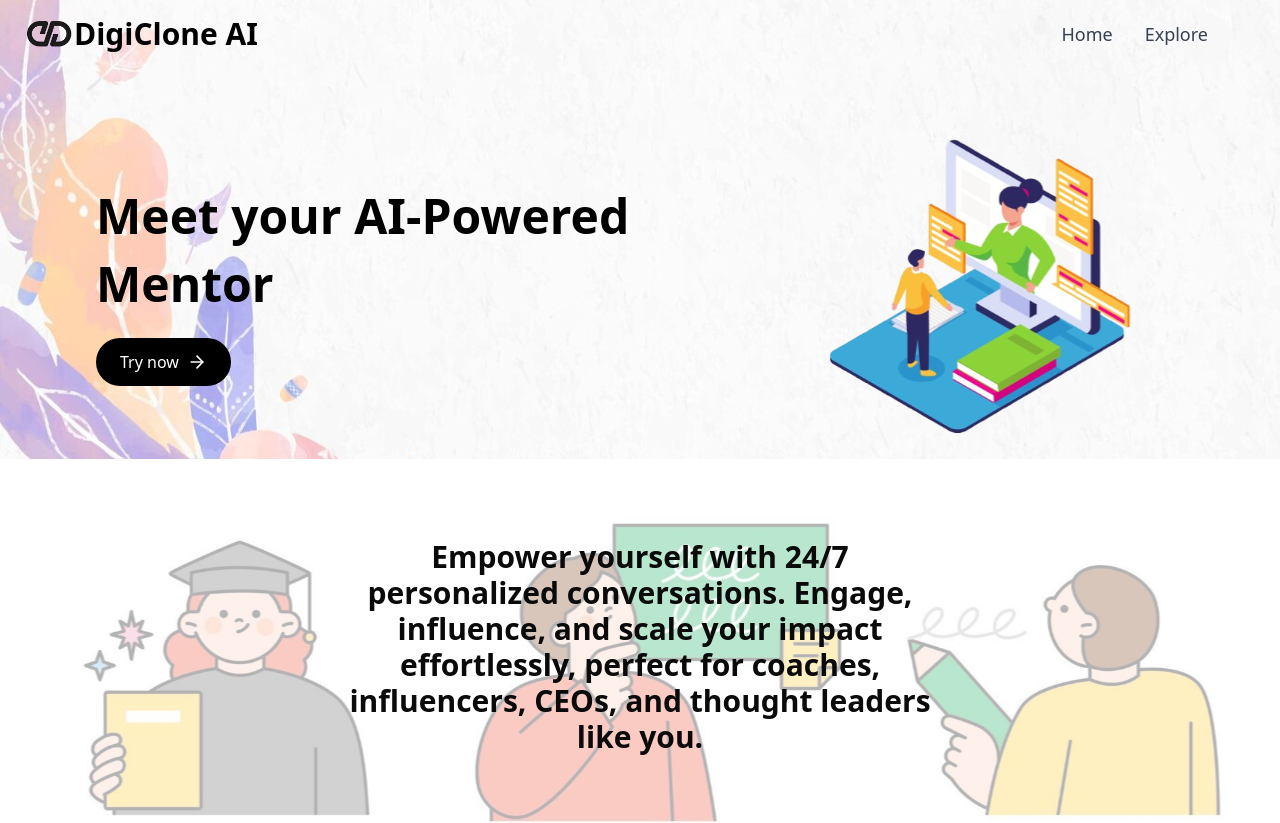
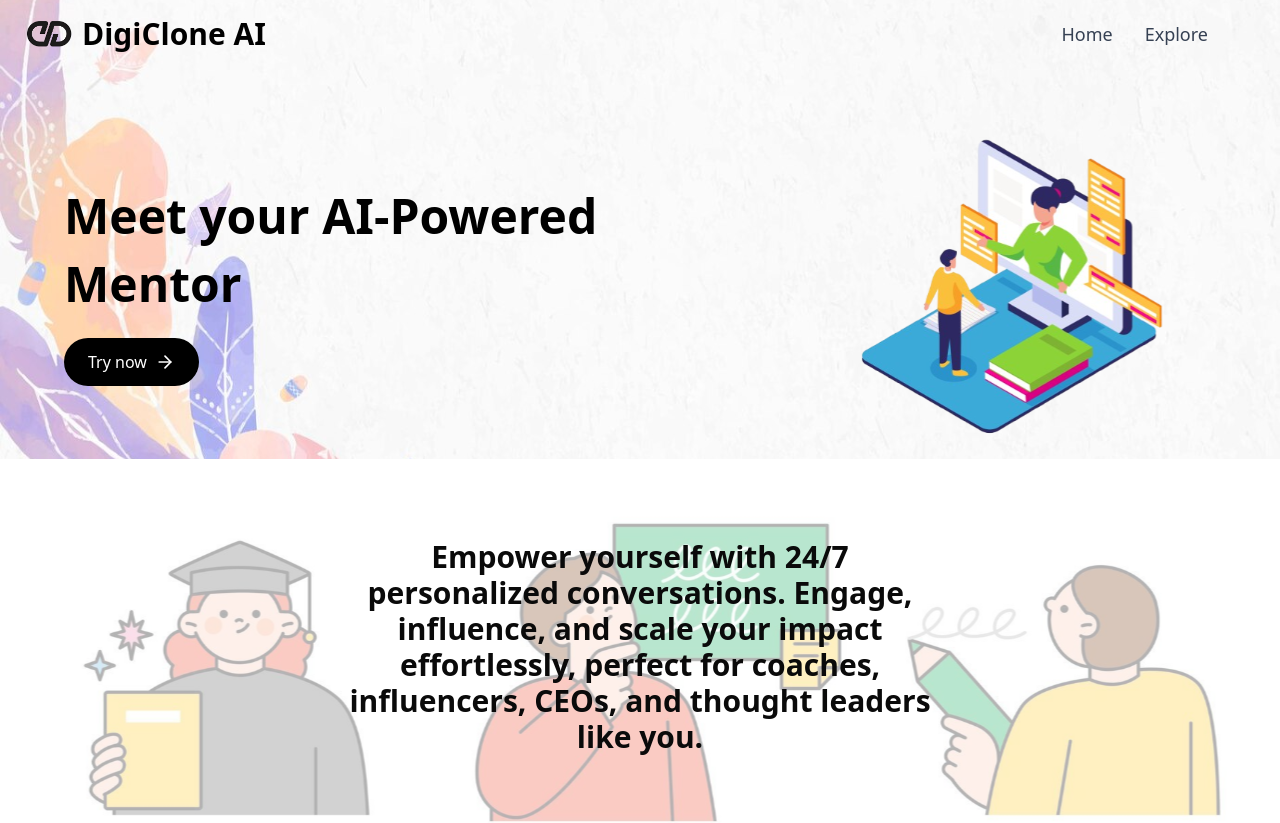
Before and after one commit to kumar1397/DigiClone-AI, a Next.js app: page / in a window 1280 px wide. Shown: the top 823 px of the page. Built offline with nearby package versions, Linux system fonts and the light colour scheme.

Commit message:
worked on responsiveness

```diff
--- a/app/page.tsx
+++ b/app/page.tsx
@@ -13,8 +13,9 @@ export default function Home() {
       {/* Hero Section */}
       <section className="flex flex-col gap-8 items-center w-full bg-[url('/first.svg')] bg-cover bg-center">
         <header className="flex w-full justify-between items-center px-6 py-4">
-          <span className="text-black text-xl lg:text-3xl font-semibold flex flex-row items-center">
-            <Image src="/logo.png" alt="logo" width={50} height={40}/> DigiClone AI
+          <span className="text-black text-xl lg:text-3xl font-semibold flex flex-row items-center gap-2">
+            <Image src="/logo.png" alt="logo" width={50} height={40} />{" "}
+            DigiClone AI
           </span>
           <nav className="hidden md:flex gap-8 text-gray-700 text-lg font-medium pr-12">
             <Link
@@ -32,20 +33,20 @@ export default function Home() {
           </nav>
         </header>
 
-        <div className="flex flex-col md:flex-row justify-between items-center w-full mt-3 px-6 md:px-24">
-          <div className="space-y-6 text-center md:text-left ">
-            <div className="text-3xl md:text-3xl lg:text-5xl font-bold leading-tight text-black space-y-2 text-center md:text-left">
+        <div className="flex flex-col md:flex-row justify-between items-center w-full mt-3 px-4 md:px-8 lg:px-16">
+          <div className="space-y-6 text-center md:text-left sm:w-full md:w-1/2">
+            <div className="text-3xl lg:text-4xl xl:text-5xl font-bold leading-tight text-black space-y-2">
               <h1>Meet your AI-Powered</h1>
               <h1>Mentor</h1>
             </div>
             <button
-              className="bg-[#000000] text-white px-6 py-3 rounded-full flex items-center justify-center gap-2 hover:opacity-90 transition-opacity mx-auto md:mx-0"
+              className="bg-[#000000] text-white px-6 py-3 mb-4 lg:mb-0 rounded-full flex items-center justify-center gap-2 hover:opacity-90 transition-opacity mx-auto md:mx-0"
               onClick={() => router.push("/chat")}
             >
               Try now <ArrowRight className="h-5 w-5" />
             </button>
           </div>
-          <div className="hidden lg:flex justify-center mt-8 md:mt-0 ">
+          <div className="hidden md:flex justify-end mt-8 md:mt-0 w-1/2">
             <Image
               src="/teacher.svg"
               alt="AI Mentor Illustration"
@@ -72,10 +73,10 @@ export default function Home() {
         <h2 className="text-3xl font-bold text-center mb-12 ">
           Engage with people of your intrest
         </h2>
-        <div className="max-w-3xl mx-auto">
+        <div className="max-w-3xl mx-auto sm:px-20 md:px-10 lg:px-0">
           <div className="bg-[#ff7a59] text-white rounded-3xl overflow-hidden">
             <div className="pl-8 pr-8 pt-8 h-68 flex flex-row justify-between items-center gap-6">
-              <div className="space-y-2">
+              <div className="space-y-2 sm:flex sm:justify-center sm:items-center sm:gap-4 md:block">
                 <h3 className="text-2xl md:text-3xl font-bold">
                   Learn the Power of AI
                 </h3>
--- a/components/chat.tsx
+++ b/components/chat.tsx
@@ -95,7 +95,7 @@ export default function ChatPage() {
   return (
     <div className="flex h-screen">
       {/* Sidebar */}
-      <div className="w-32 bg-[#fed9c5] flex flex-col items-center justify-between py-5">
+      <div className="w-32 bg-[#fed9c5] hidden md:flex md:flex-col md:items-center md:justify-between py-5 ">
         <div className="flex flex-col gap-4">
           <button className="p-4 hover:bg-[#f9f9f9]/10 rounded-full transition-colors">
             <CircleArrowLeft className="w-6 h-6 text-[#0e0000]" />
@@ -107,9 +107,6 @@ export default function ChatPage() {
         <div className="flex flex-col gap-6">
           <button className="p-4 hover:bg-[#f9f9f9]/10 rounded-full transition-colors">
             <Download className="w-6 h-6 text-[#0e0000]" />
-          </button>
-          <button className="p-4 hover:bg-[#f9f9f9]/10 rounded-full transition-colors">
-            <Settings className="w-6 h-6 text-[#0e0000]" />
           </button>
         </div>
       </div>
```
